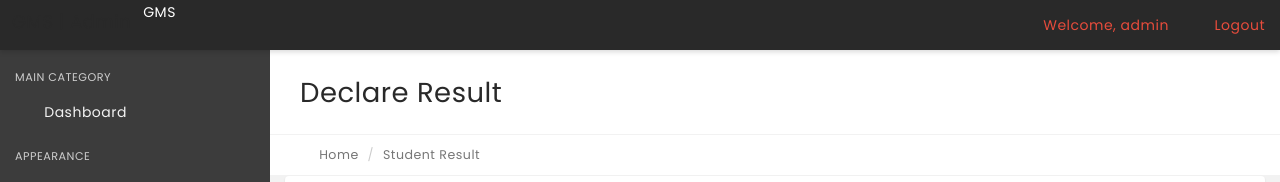
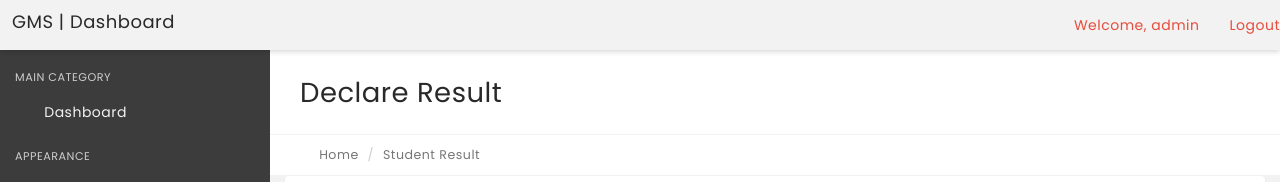
Before and after one commit to EphremG/ctf, a PHP site: page /add-result.php in a window 1280 px wide. Shown: the top 182 px of the page. Run offline with PHP 8.4, Linux system fonts and the light colour scheme; a user stored in the database is signed in; data comes from the database, SQL or seed files in the repository; grey boxes labelled with a size stand in for pictures from a placeholder-image service; data that the repository does not hold is empty; some libraries are stand-ins or nearby versions; some web fonts are replaced.

Commit message:
Update topbar.php

```diff
--- a/includes/topbar.php
+++ b/includes/topbar.php
@@ -11,48 +11,23 @@ if(strlen($_SESSION['alogin'])=="")
 	}
 else {
 ?>
-  <nav class="navbar top-navbar bg-black box-shadow">
+  <nav class="navbar top-navbar bg-maroon box-shadow">
             	<div class="container-fluid">
                     <div class="row">
                         <div class="navbar-header no-padding">
-                			<a class="navbar-brand" href="index.php">
-                			    GMS | Admin
-                			</a>GMS
-                            <span class="small-nav-handle hidden-sm hidden-xs"><i class="fa fa-outdent"></i></span>
-                			<button type="button" class="navbar-toggle collapsed" data-toggle="collapse" data-target="#navbar-collapse-1" aria-expanded="false">
-                				<span class="sr-only">Toggle navigation</span>
-                				<i class="fa fa-ellipsis-v"></i>
-                			</button>
-                            <button type="button" class="navbar-toggle mobile-nav-toggle">
-                				<i class="fa fa-bars"></i>
-                			</button>
-                		</div>
-                        <!-- /.navbar-header -->
-
-                		<div class="collapse navbar-collapse" id="navbar-collapse-1">
-                			<ul class="nav navbar-nav" data-dropdown-in="fadeIn" data-dropdown-out="fadeOut">
-                                <li class="hidden-sm hidden-xs"><a href="#" class="user-info-handle"><i class="fa fa-user"></i></a></li>
-                                <li class="hidden-sm hidden-xs"><a href="#" class="full-screen-handle"><i class="fa fa-arrows-alt"></i></a></li>
-
-                				<li class="hidden-xs hidden-xs"><!-- <a href="#">My Tasks</a> --></li>
-
-                			</ul>
-                            <!-- /.nav navbar-nav -->
-
-                			<ul class="nav navbar-nav navbar-right" data-dropdown-in="fadeIn" data-dropdown-out="fadeOut">
+                			<a class="navbar-brand" href="#">
+                			    GMS | Dashboard
+                			</a>
+                        </div>
+                          	<ul class="nav navbar-nav navbar-right" data-dropdown-in="fadeIn" data-dropdown-out="fadeOut">
 
 									<li><a href="#" class="color-danger text-center"><i class=""></i> Welcome, <?php echo $username;?>  </a></li>
-                				    <li><a href="logout.php" class="color-danger text-center"><i class="fa fa-sign-out"></i> Logout</a></li>
+                				    <li><a href="logout.php" class="color-danger text-center">Logout</a></li>
 
 
 
                 			</ul>
-                            <!-- /.nav navbar-nav navbar-right -->
-                		</div>
-                		<!-- /.navbar-collapse -->
                     </div>
-                    <!-- /.row -->
             	</div>
-            	<!-- /.container-fluid -->
             </nav>
-			<?php } ?>
+<?php } ?>
```
